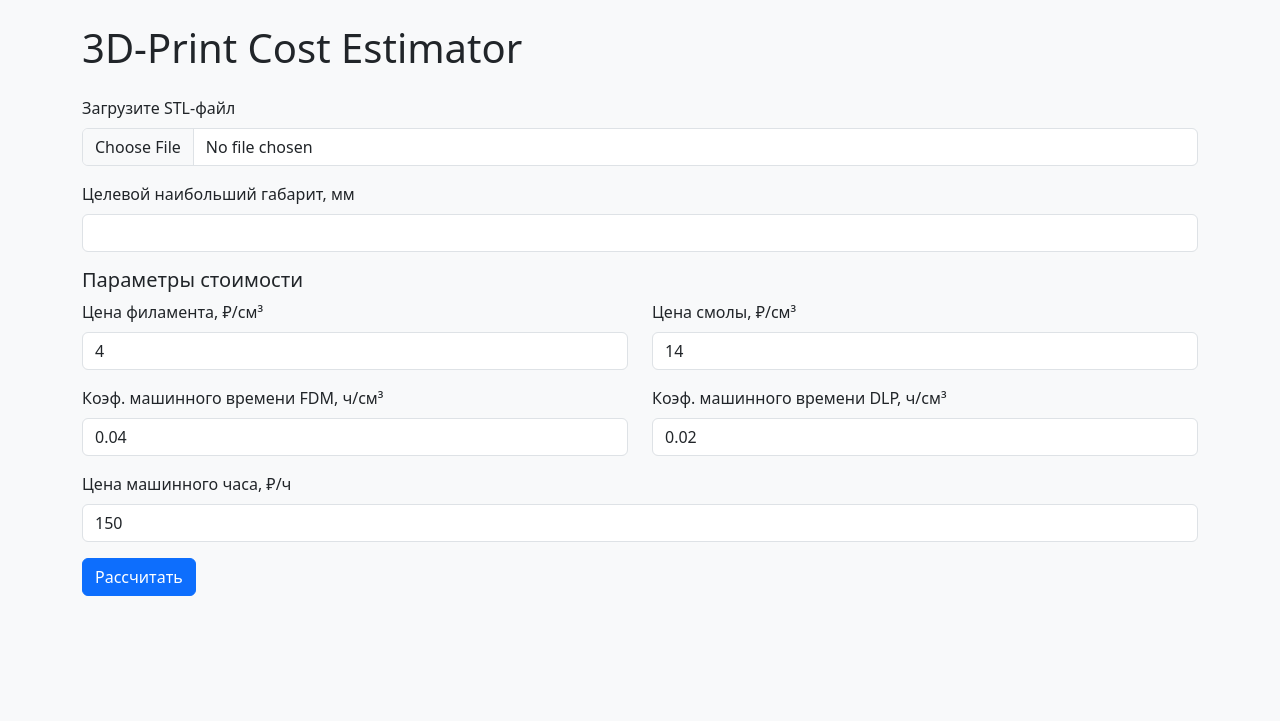
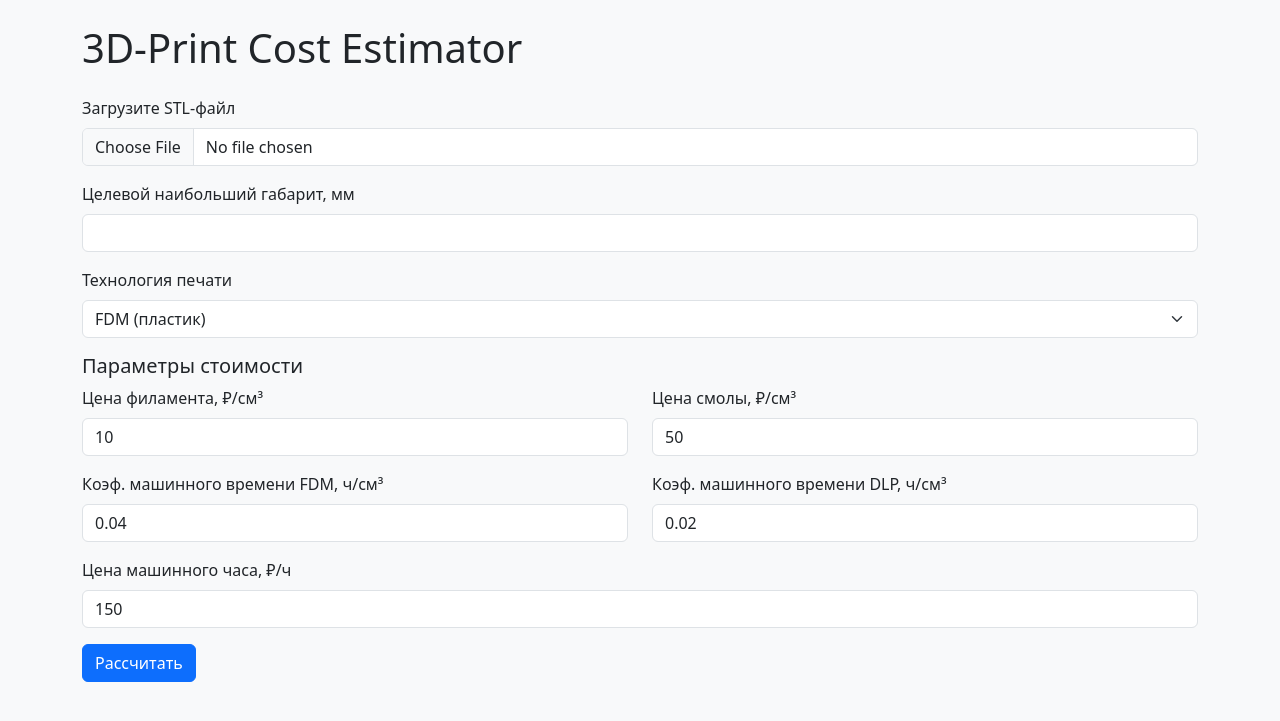
Before and after one commit to STEP3DLab/AI.Printing, a Flask app: page / in a window 1280 px wide. Shown: the top 721 px of the page. Run offline with Flask 3, Linux system fonts and the light colour scheme.

Commit message:
Add web-based 3D print calculator

```diff
--- a/app.py
+++ b/app.py
@@ -70,12 +70,20 @@ def estimate():
         except Exception:
             raise ValueError(f'Некорректное значение: {name}')
 
+    technology = request.form.get('technology', 'fdm').lower()
+
     try:
-        price_filament = get_param('price_filament', 4)
-        price_resin = get_param('price_resin', 14)
-        time_coef_fdm = get_param('time_coef_fdm', 0.04)
-        time_coef_dlp = get_param('time_coef_dlp', 0.02)
         price_machine_hour = get_param('price_machine_hour', 150)
+        if technology == 'fdm':
+            price_material = get_param('price_filament', 10)
+            time_coef = get_param('time_coef_fdm', 0.04)
+            min_cost = 500
+        elif technology == 'dlp':
+            price_material = get_param('price_resin', 50)
+            time_coef = get_param('time_coef_dlp', 0.02)
+            min_cost = 1000
+        else:
+            return jsonify(error='Неизвестная технология'), 400
     except ValueError as e:
         return jsonify(error=str(e)), 400
 
@@ -84,8 +92,9 @@ def estimate():
     volume_cm3 = volume_mm3 / 1000.0
     scaled_volume_cm3 = volume_cm3 * (scale ** 3)
 
-    cost_fdm = scaled_volume_cm3 * price_filament + scaled_volume_cm3 * time_coef_fdm * price_machine_hour
-    cost_dlp = scaled_volume_cm3 * price_resin + scaled_volume_cm3 * time_coef_dlp * price_machine_hour
+    cost = scaled_volume_cm3 * price_material + scaled_volume_cm3 * time_coef * price_machine_hour
+    if cost < min_cost:
+        cost = min_cost
 
     return jsonify({
         'x_dim': bbox[0],
@@ -93,8 +102,8 @@ def estimate():
         'z_dim': bbox[2],
         'scale': scale,
         'v_scaled': scaled_volume_cm3,
-        'cost_fdm': cost_fdm,
-        'cost_dlp': cost_dlp
+        'technology': technology,
+        'cost': cost
     })
 
 
--- a/static/app.js
+++ b/static/app.js
@@ -12,8 +12,8 @@ document.getElementById('estimate-form').addEventListener('submit', async functi
             alert(json.error || 'Ошибка сервера');
             return;
         }
-        document.getElementById('fdm-cost').textContent = json.cost_fdm.toFixed(2);
-        document.getElementById('dlp-cost').textContent = json.cost_dlp.toFixed(2);
+    document.getElementById('tech-header').textContent = json.technology === 'fdm' ? 'FDM печать' : 'DLP печать';
+    document.getElementById('print-cost').textContent = json.cost.toFixed(2);
         const tableBody = document.getElementById('result-table');
         tableBody.innerHTML = '';
         const row = document.createElement('tr');
--- a/templates/index.html
+++ b/templates/index.html
@@ -18,12 +18,19 @@
             <label for="target_dim" class="form-label">Целевой наибольший габарит, мм</label>
             <input class="form-control" type="number" id="target_dim" name="target_dim" step="0.01" min="0.01" required>
         </div>
+        <div class="mb-3">
+            <label for="technology" class="form-label">Технология печати</label>
+            <select class="form-select" id="technology" name="technology">
+                <option value="fdm">FDM (пластик)</option>
+                <option value="dlp">DLP/LCD (смола)</option>
+            </select>
+        </div>
         <h5>Параметры стоимости</h5>
         <div class="row">
             <div class="col-md-6">
                 <div class="mb-3">
                     <label class="form-label">Цена филамента, ₽/см³</label>
-                    <input class="form-control" type="number" step="0.01" name="price_filament" value="4" min="0">
+                    <input class="form-control" type="number" step="0.01" name="price_filament" value="10" min="0">
                 </div>
                 <div class="mb-3">
                     <label class="form-label">Коэф. машинного времени FDM, ч/см³</label>
@@ -33,7 +40,7 @@
             <div class="col-md-6">
                 <div class="mb-3">
                     <label class="form-label">Цена смолы, ₽/см³</label>
-                    <input class="form-control" type="number" step="0.01" name="price_resin" value="14" min="0">
+                    <input class="form-control" type="number" step="0.01" name="price_resin" value="50" min="0">
                 </div>
                 <div class="mb-3">
                     <label class="form-label">Коэф. машинного времени DLP, ч/см³</label>
@@ -49,22 +56,10 @@
     </form>
 
     <div id="results" class="mt-4" style="display:none;">
-        <div class="row">
-            <div class="col-md-6">
-                <div class="card text-center mb-3">
-                    <div class="card-header">FDM печать (₽)</div>
-                    <div class="card-body">
-                        <h5 id="fdm-cost" class="card-title"></h5>
-                    </div>
-                </div>
-            </div>
-            <div class="col-md-6">
-                <div class="card text-center mb-3">
-                    <div class="card-header">DLP печать (₽)</div>
-                    <div class="card-body">
-                        <h5 id="dlp-cost" class="card-title"></h5>
-                    </div>
-                </div>
+        <div class="card text-center mb-3">
+            <div class="card-header"><span id="tech-header"></span> (₽)</div>
+            <div class="card-body">
+                <h5 id="print-cost" class="card-title"></h5>
             </div>
         </div>
         <table class="table table-bordered">
```
Also changed, not shown: README.md.
